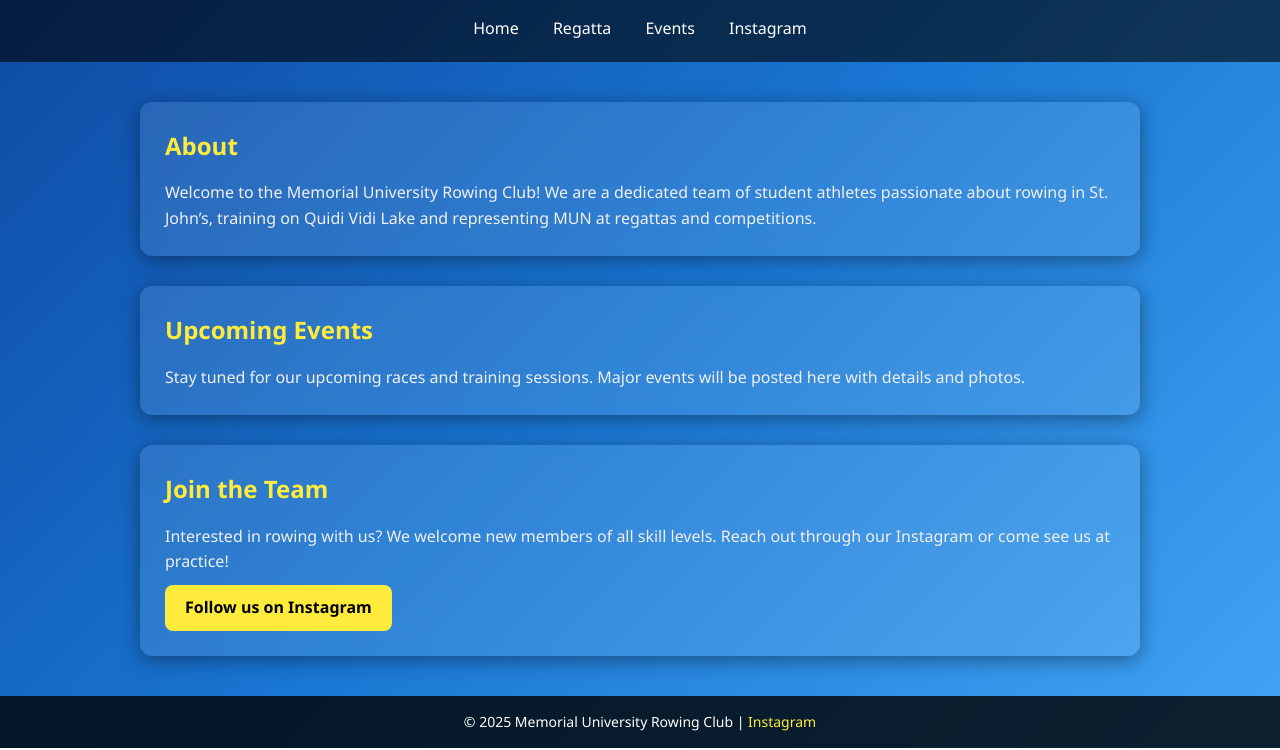
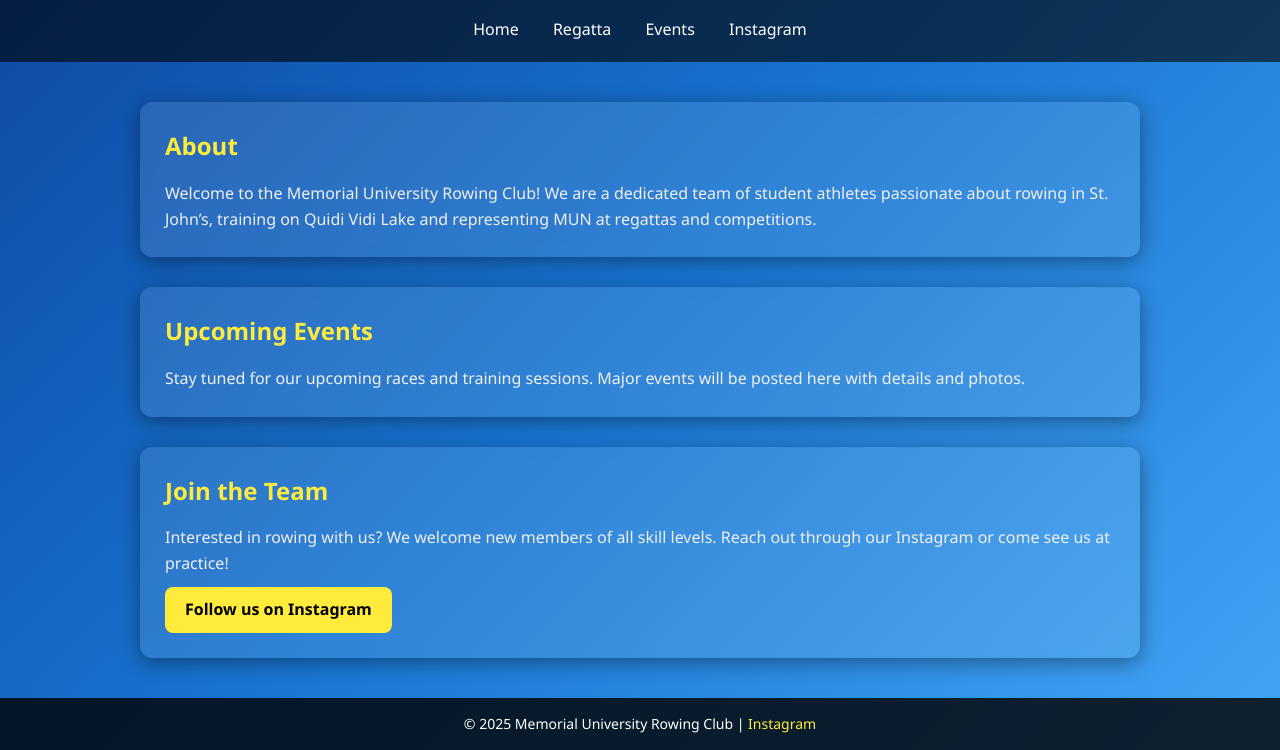
Before and after one commit to Sashwat-Sashi/Mun_Rowing_Team, a plain HTML site: page index.html in a window 1280 px wide. Shown: the part 75-825 px from the top of the page. Drawn offline with Linux system fonts and the light colour scheme.

Commit message:
Update style.css
Getting it to redeploy

```diff
--- a/style.css
+++ b/style.css
@@ -8,7 +8,7 @@ body {
   font-family: "Segoe UI", Roboto, sans-serif;
   background: linear-gradient(135deg, #0d47a1, #1976d2, #42a5f5);
   color: #fff;
-  line-height: 1.6;
+  line-height: 1.61;
 }
 
 /* Hero / Header */
```
